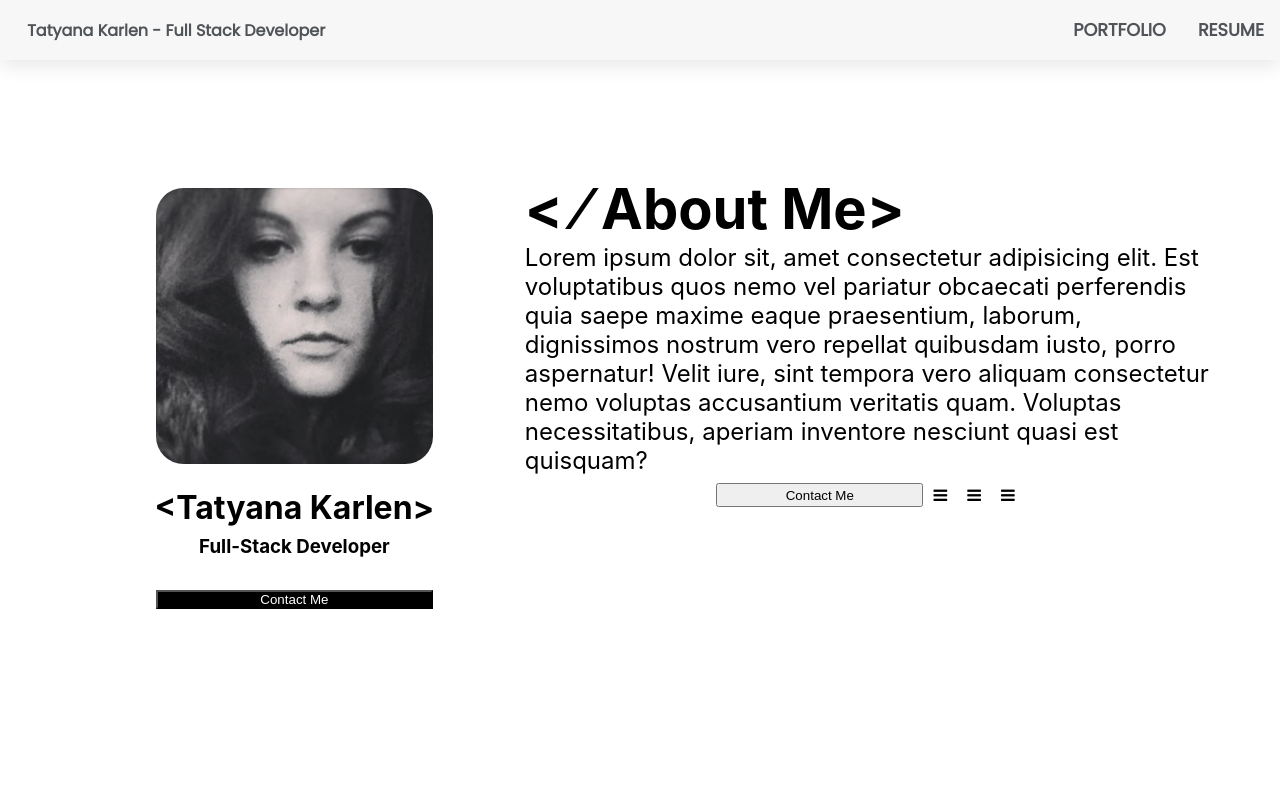
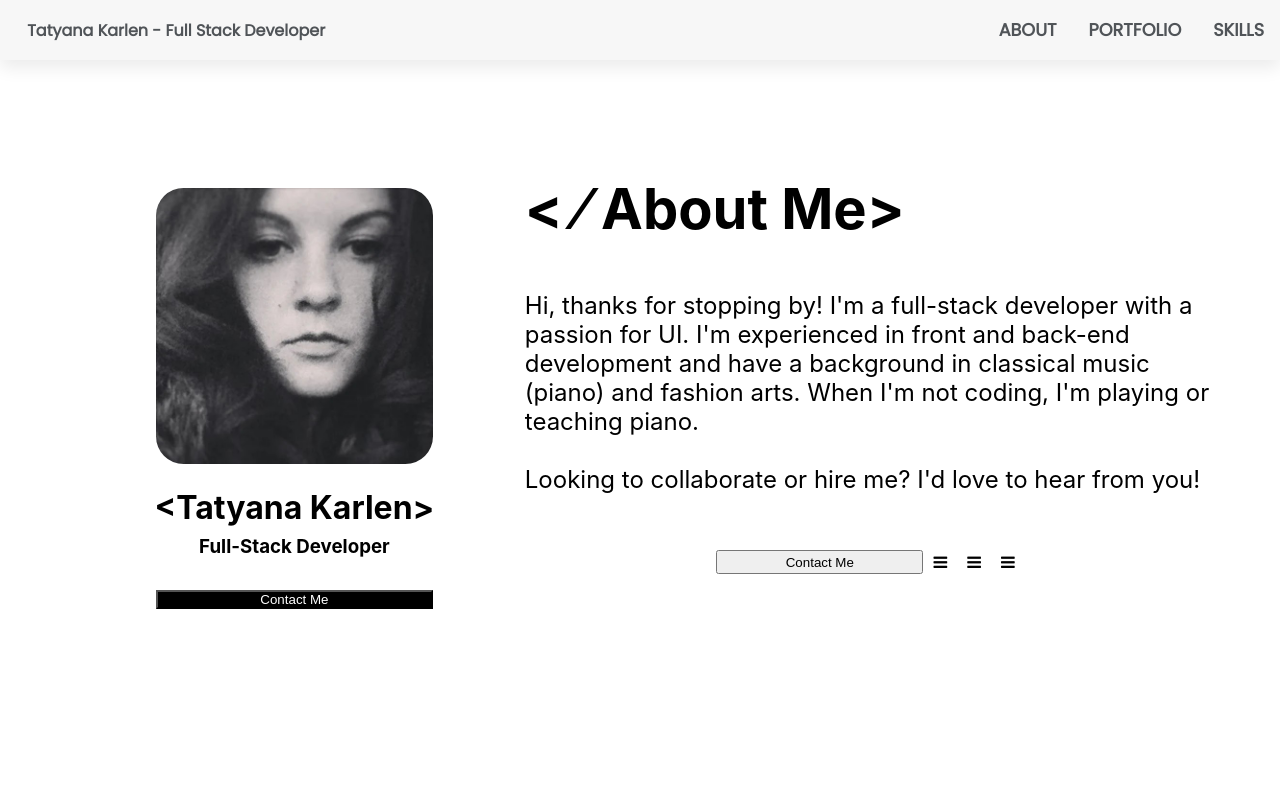
Before and after one commit to tatyanakarlen/PortfolioWebsite, a React (Create React App) app: page / in a window 1280 px wide. Shown: the top 800 px of the page. Built offline with nearby package versions, Linux system fonts and the light colour scheme.

Commit message:
added text

```diff
--- a/src/components/Hero/Hero.css
+++ b/src/components/Hero/Hero.css
@@ -186,6 +186,7 @@ h3 {
 
  #right-div p {
   font-size: 1.5rem;
+  margin-top: 3rem;
 }
 
 #right-div button {
@@ -203,6 +204,7 @@ h3 {
     display: flex;
     justify-content: center;
     align-items: center;
+    margin-top: 3rem;
 
 }
 
--- a/src/components/Hero/Hero.jsx
+++ b/src/components/Hero/Hero.jsx
@@ -15,13 +15,12 @@ const Hero = () => {
       <div id="right-div" class="inner-div">
         <h1>&lt; &frasl; About Me&gt;</h1>
         <p>
-          Lorem ipsum dolor sit, amet consectetur adipisicing elit. Est
-          voluptatibus quos nemo vel pariatur obcaecati perferendis quia saepe
-          maxime eaque praesentium, laborum, dignissimos nostrum vero repellat
-          quibusdam iusto, porro aspernatur! Velit iure, sint tempora vero
-          aliquam consectetur nemo voluptas accusantium veritatis quam. Voluptas
-          necessitatibus, aperiam inventore nesciunt quasi est quisquam?
+          Hi, thanks for stopping by! I'm a full-stack developer with a passion for UI. I'm experienced in front and back-end development and have a
+          background in classical music (piano) and fashion arts. When I'm not
+          coding, I'm playing or teaching piano. <br/><br/>
+          Looking to collaborate or hire me? I'd love to hear from you!
         </p>
+
         <div class="btn-icons-container">
           <button>Contact Me</button>
           <ul class="right-side-icons">
--- a/src/components/TopNav/TopNav.jsx
+++ b/src/components/TopNav/TopNav.jsx
@@ -63,6 +63,11 @@ export default function TopNav() {
         }
       >
         <ul id="ul" style={{ backgroundColor: '#f7f7f7' }}>
+        <li>
+            <Link className="link" to="/resume">
+              ABOUT
+            </Link>
+          </li>
           <li id="PORTFOLIO-link">
             <Link className="link" to="/portfolio">
               PORTFOLIO
@@ -72,7 +77,7 @@ export default function TopNav() {
 
           <li>
             <Link className="link" to="/resume">
-              RESUME
+              SKILLS
             </Link>
           </li>
         </ul>
```
